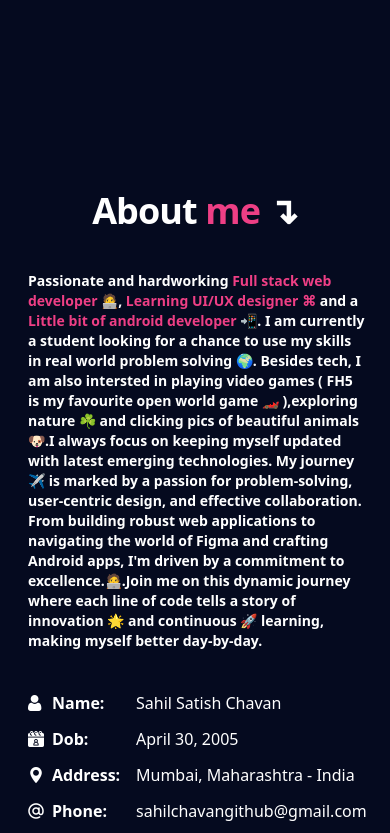
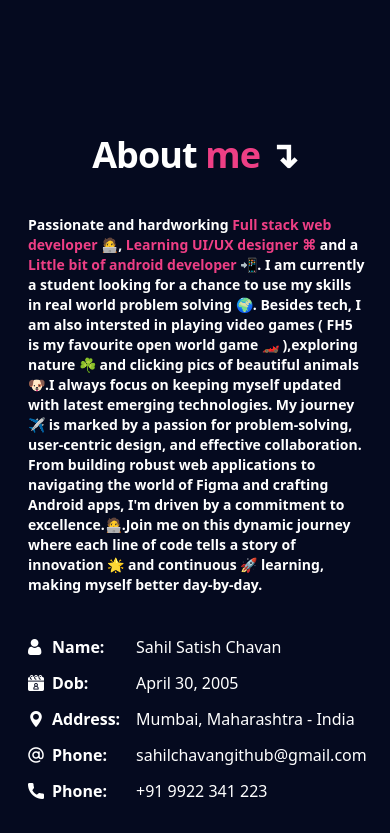
Before and after one commit to sahil-gpm/portfolio_v2, a React (Create React App) app: page / in a window 390 px wide. Shown: the part 740-1573 px from the top of the page. Built offline with nearby package versions, Linux system fonts and the light colour scheme; the HTML template or start-up script is replaced by a standard one.

Commit message:
added responsive changes 3

```diff
--- a/src/Components/About/About.jsx
+++ b/src/Components/About/About.jsx
@@ -29,7 +29,7 @@ const About = () => {
             initial="hidden"
             transition={{ duration: 0.8, delay: 0.25 }}
             animate={mainControls}
-            className='w-full mt-16 lg:mt-28 flex flex-col items-center justify-center lg:w-[65%] h-fit min-[1300px]:h-[75vh] mx-auto py-8'>
+            className='w-full mt-10 lg:mt-24 flex flex-col items-center justify-center lg:w-[65%] h-fit min-[1300px]:h-[75vh] mx-auto'>
             <div className='text-white md:text-start text-center heading text-4xl md:text-6xl font-bold tracking-tight'>About <span className='text-main'>me</span> ↴</div>
             <div className='flex flex-col min-[1200px]:flex-row justify-center items-center text-white mt-10 gap-10'>
                 <div className="my-info font-semibold text-sm md:text-base w-full pl-7 pr-6 md:pl-0 md:pr-0 md:w-[90%] md:text-start mx-auto lg:[60%]">
--- a/src/Components/About/Connect.jsx
+++ b/src/Components/About/Connect.jsx
@@ -43,9 +43,12 @@ const Connect = () => {
                 <motion.div className="contact bg-card w-72 h-44 flex flex-col gap-3 justify-center items-center rounded-md mt-5" ref={cardRef} variants={{ hidden: { opacity: 0, x: -50 }, visible: { opacity: 1, x: 0 } }} initial="hidden" animate={cardControls} transition={{ duration: 0.6, delay: 0.25 }}>
                    <img src={phone} className='w-9 h-9' alt="" /> +91 9922 341 223
                 </motion.div>
+                <motion.div>
+
+                </motion.div>
             </div>
             <div className="finish mt-20 mb-10 text-base text-center text-white font-semibold">
-                sahilchavanportfolio@2.0 | 2023
+                sahilchavanportfolio@2.0 || 2023
             </div>
         </motion.div>
     )
```
